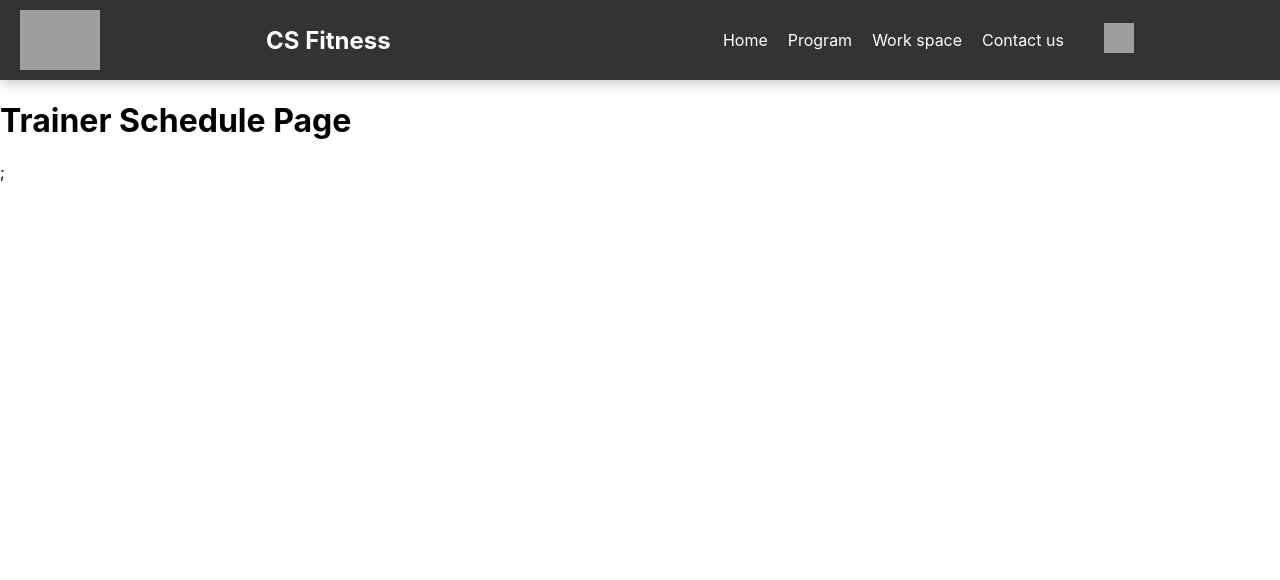
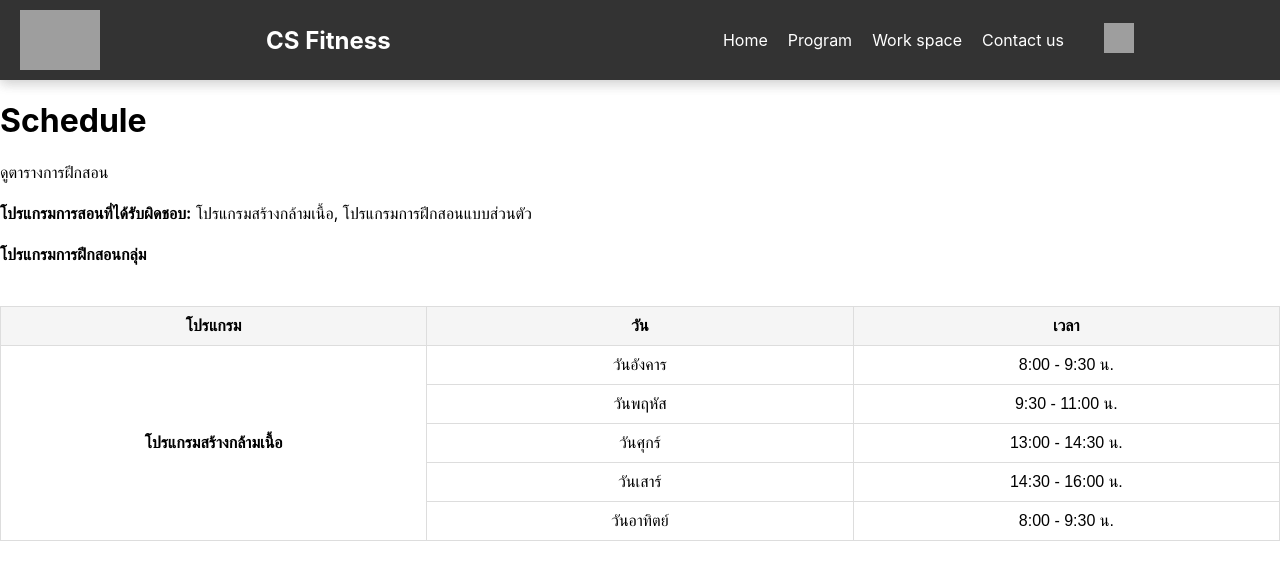
Before and after one commit to theeraphatKKU/Fitness-Project-FE, a React (Create React App) app: page /trainer-schedule in a window 1280 px wide. Shown: the top 580 px of the page. Built offline with nearby package versions, Linux system fonts and the light colour scheme; grey boxes are pictures that could not be loaded.

Commit message:
add table

```diff
--- /dev/null
+++ b/src/trainer/TrainerSchedule.css
@@ -0,0 +1,50 @@
+/* TrainerSchedule.css */
+
+/* สไตล์สำหรับตาราง */
+.table {
+    width: 100%;
+    border-collapse: collapse; /* ทำให้ขอบของเซลล์ติดกัน */
+    margin-top: 20px;
+    font-family: Arial, sans-serif;
+    text-align: left;
+    table-layout: fixed; /* ทำให้ตารางมีขนาดคงที่ */
+}
+
+/* สไตล์สำหรับหัวตาราง */
+.table th {
+    background-color: #f5f5f5; /* สีพื้นหลังสำหรับหัวตาราง */
+    border: 1px solid #ddd; /* ขอบสีเทาอ่อน */
+    padding: 10px;
+    font-weight: bold;
+    text-align: center;
+    width: 33%; /* ให้แต่ละคอลัมน์มีขนาดเท่ากัน */
+}
+
+/* สไตล์สำหรับข้อมูลในตาราง */
+.table td {
+    border: 1px solid #ddd; /* ขอบตาราง */
+    padding: 10px;
+    vertical-align: middle; /* จัดข้อความให้อยู่กึ่งกลางแนวตั้ง */
+    text-align: center;
+}
+
+/* สไตล์สำหรับข้อความในเซลล์ที่เป็นโปรแกรม */
+.table td[rowspan] {
+    font-weight: bold;
+    background-color: #ffffff; /* สีพื้นหลังเบาๆ สำหรับช่องที่มี rowspan */
+}
+
+
+
+/* ขอบเขตของตาราง */
+.overflow-x-auto {
+    overflow-x: auto; /* ทำให้มี scroll เมื่อหน้าจอเล็ก */
+    margin-top: 20px;
+}
+
+/* ปรับสไตล์ให้ข้อความเป็นภาษาไทย */
+.table td,
+.table th {
+    font-size: 16px;
+    word-wrap: break-word; /* ทำให้คำยาวเกินไปถูกตัดบรรทัด */
+}
--- a/src/trainer/TrainerSchedule.js
+++ b/src/trainer/TrainerSchedule.js
@@ -1,10 +1,54 @@
 import React from 'react';
 import TrainerNavbar from './TrainerNavbar';
+import './TrainerSchedule.css';
+import './TrainerSchedule.css';
 function TrainerSchedule() {
+    // ข้อมูลโปรแกรมการฝึกสอนกลุ่ม ทำงี้ไปก่อนนะเตงไม่รู้จะหาเชื่อมจากไหน
+    const trainingPrograms_Group = [
+        { day: 'วันอังคาร', time: '8:00 - 9:30 น.' },
+        { day: 'วันพฤหัส', time: '9:30 - 11:00 น.' },
+        { day: 'วันศุกร์', time: '13:00 - 14:30 น.' },
+        { day: 'วันเสาร์', time: '14:30 - 16:00 น.' },
+        { day: 'วันอาทิตย์', time: '8:00 - 9:30 น.' },
+    ];
+
     return (
         <div>
             <TrainerNavbar />
-            <h1>Trainer Schedule Page</h1>;
+            <h1>Schedule</h1>ดูตารางการฝึกสอน
+            <h4>
+                โปรแกรมการสอนที่ได้รับผิดชอบ:
+                <span style={{ fontWeight: 'normal' }}> โปรแกรมสร้างกล้ามเนื้อ, โปรแกรมการฝึกสอนแบบส่วนตัว</span>
+            </h4>
+            <h4>โปรแกรมการฝึกสอนกลุ่ม</h4>
+            <div className="overflow-x-auto">
+                <table className="table">
+                    {/* head */}
+                    <thead>
+                        <tr>
+                            <th>โปรแกรม</th>
+                            <th>วัน</th>
+                            <th>เวลา</th>
+                        </tr>
+                    </thead>
+                    <tbody>
+                        {/* แถวแรกจะแสดงชื่อโปรแกรมครั้งเดียว */}
+                        <tr>
+                            <td rowSpan={trainingPrograms_Group.length}>โปรแกรมสร้างกล้ามเนื้อ</td>
+                            <td>{trainingPrograms_Group[0].day}</td>
+                            <td>{trainingPrograms_Group[0].time}</td>
+                        </tr>
+
+                        {/* ส่วนที่เหลือจะแสดงวันและเวลา */}
+                        {trainingPrograms_Group.slice(1).map((program, index) => (
+                            <tr key={index}>
+                                <td>{program.day}</td>
+                                <td>{program.time}</td>
+                            </tr>
+                        ))}
+                    </tbody>
+                </table>
+            </div>
         </div>
     );
 }
```
Also changed, not shown: src/trainer/img/a.png (deleted), src/trainer/img/s.png (deleted).
